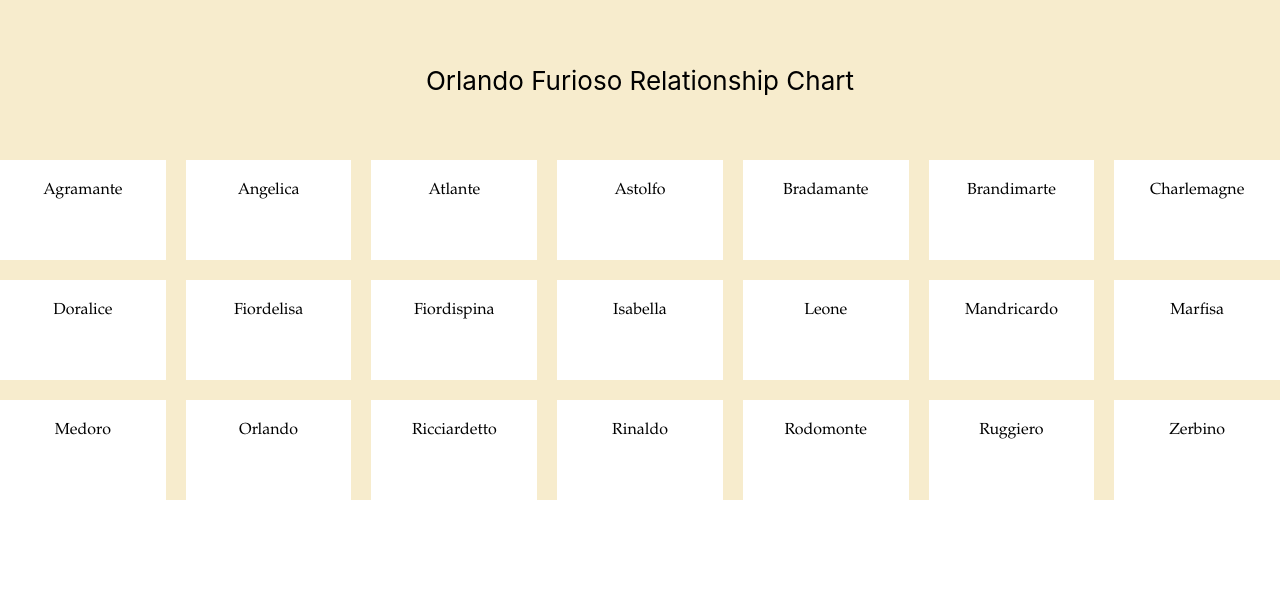
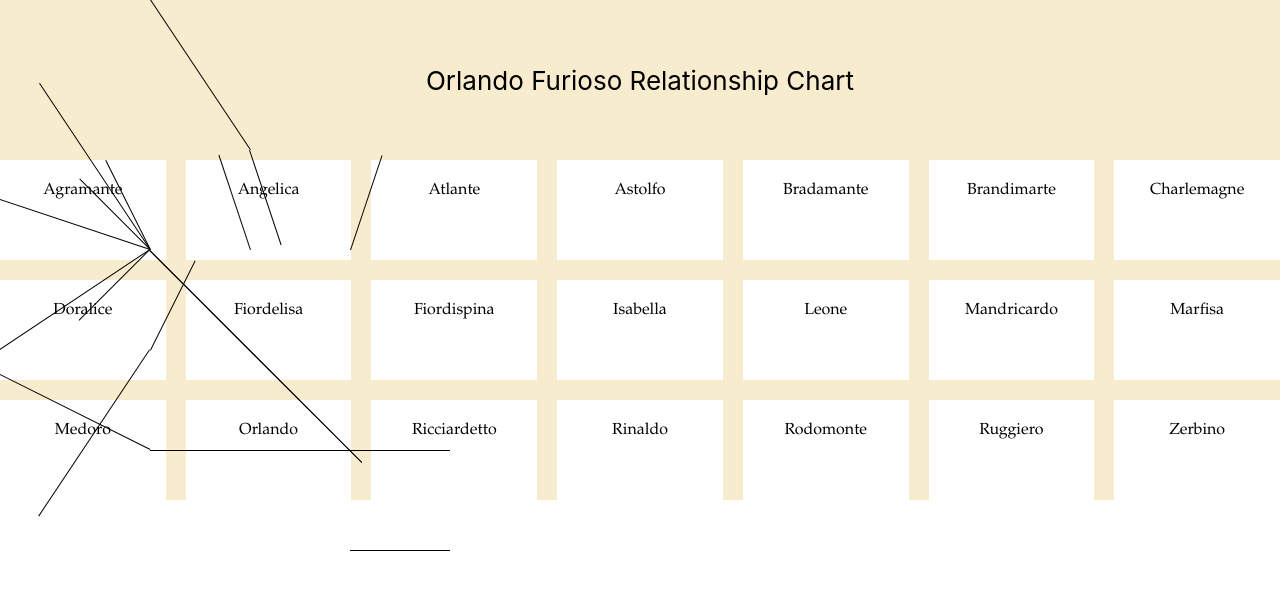
Before and after one commit to gmiller02/orlando-furioso-website, a React (Create React App) app in the folder orlando-furioso-website/: page / in a window 1280 px wide. Shown: the top 590 px of the page. Built offline with nearby package versions, Linux system fonts and the light colour scheme.

Commit message:
lines showing up, dimensions wrong still

```diff
--- a/orlando-furioso-website/src/components/CharacterMap.css
+++ b/orlando-furioso-website/src/components/CharacterMap.css
@@ -9,4 +9,5 @@
   position: absolute;
   top: 0;
   left: 0;
+  width:1px;
 }
--- a/orlando-furioso-website/src/components/RelationshipLine.js
+++ b/orlando-furioso-website/src/components/RelationshipLine.js
@@ -1,17 +1,41 @@
 import React from 'react';
 
 const RelationshipLine = ({ start, end, type }) => {
-  return (
-    <div
-      className={`relationship-line ${type}`}
-      style={{
-        left: start.x,
-        top: start.y,
-        width: Math.abs(end.x - start.x),
-        height: Math.abs(end.y - start.y),
-      }}
-    ></div>
-  );
+  const startX = start.x + 50; // Adjust for character node size
+  const startY = start.y + 50; // Adjust for character node size
+  const endX = end.x + 50; // Adjust for character node size
+  const endY = end.y + 50; // Adjust for character node size
+
+  const style = {
+    position: 'absolute',
+    left: Math.min(startX, endX),
+    top: Math.min(startY, endY),
+    width: Math.abs(endX - startX),
+    height: Math.abs(endY - startY),
+    borderTop: '1px solid black', // Thin line border
+    transformOrigin: 'top left',
+    transform: `rotate(${Math.atan2(endY - startY, endX - startX)}rad)`
+  };
+
+  return <div className={`relationship-line ${type}`} style={style}></div>;
 };
 
 export default RelationshipLine;
+
+// import React from 'react';
+
+// const RelationshipLine = ({ start, end, type }) => {
+//   return (
+//     <div
+//       className={`relationship-line ${type}`}
+//       style={{
+//         left: start.x,
+//         top: start.y,
+//         width: Math.abs(end.x - start.x),
+//         height: Math.abs(end.y - start.y),
+//       }}
+//     ></div>
+//   );
+// };
+
+// export default RelationshipLine;
```
Also changed, not shown: 1 other file (tests, documents, lock files or other folders).
